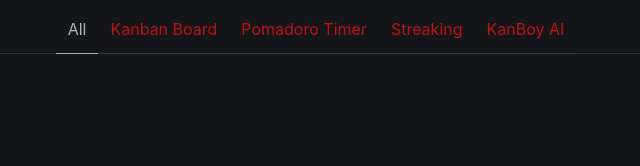
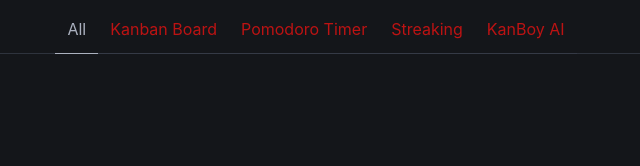
Before and after one commit to jaydenvii/kanboy, a plain HTML site: page website/commands.html in a window 1280 px wide. Shown: the part 200-366 px from the top of the page, 324-964 px from the left. Drawn offline with nearby package versions, Linux system fonts and the light colour scheme.

Commit message:
pomodoro typo ;)

```diff
--- a/website/commands.html
+++ b/website/commands.html
@@ -43,7 +43,7 @@
       <p class="panel-tabs pt-2">
         <a onclick="loadAllCommands()" class="is-active" id="all-tab">All</a>
         <a onclick="loadKanbanCommands()" class="is-not-active" id="kanban-tab">Kanban Board</a>
-        <a onclick="loadPomodoroCommands()" id="pomodoro-tab">Pomadoro Timer</a>
+        <a onclick="loadPomodoroCommands()" id="pomodoro-tab">Pomodoro Timer</a>
         <a onclick="loadStreakingCommands()" id="streaking-tab">Streaking</a>
         <a onclick="loadAICommands()" id="ai-tab">KanBoy AI</a>
       </p>
```
